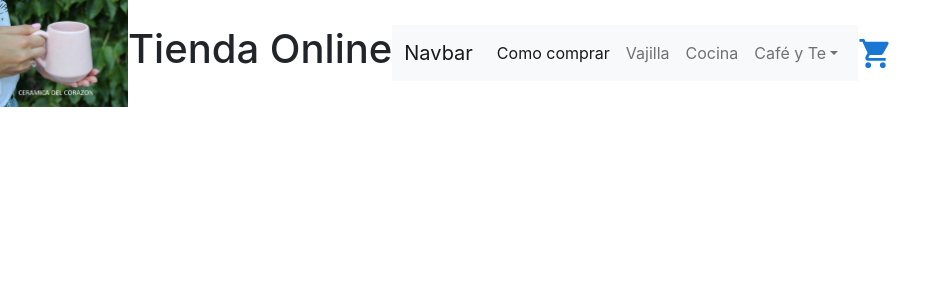
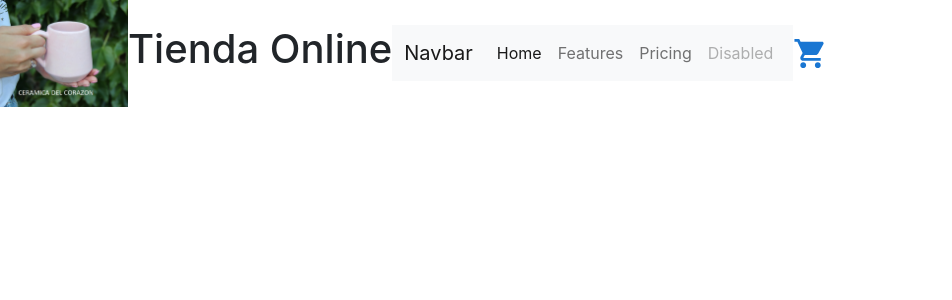
Before and after one commit to sergiopesoa/prueba, a React (Create React App) app: page / in a window 1280 px wide. Shown: the top 300 px of the page, without its empty margins (0-952 px from the left). Built offline with nearby package versions, Linux system fonts and the light colour scheme; the HTML template or start-up script is replaced by a standard one.

Commit message:
modificacion NavBar

```diff
--- a/public/index.html
+++ b/public/index.html
@@ -25,6 +25,8 @@
       Learn how to configure a non-root public URL by running `npm run build`.
     -->
     <title>React App</title>
+    <!-- CSS only -->
+
   </head>
   <body>
     <noscript>You need to enable JavaScript to run this app.</noscript>
@@ -39,5 +41,7 @@
       To begin the development, run `npm start` or `yarn start`.
       To create a production bundle, use `npm run build` or `yarn build`.
     -->
+    <!-- JavaScript Bundle with Popper -->
+
   </body>
 </html>
--- a/src/Components/NavBar/NavBar.css
+++ b/src/Components/NavBar/NavBar.css
@@ -5,3 +5,8 @@
 img{
     width: 10%;
 }
+container-fluid {
+    display: flex;
+    flex-direction: column;
+    width: 500 px;
+}
--- a/src/Components/NavBar/NavBar.js
+++ b/src/Components/NavBar/NavBar.js
@@ -1,52 +1,37 @@
 import React from "react"
-import Navbar from "react-bootstrap/Navbar";
+import Navbar from "bootstrap"
 import './NavBar.css'
 import logo from "../../assets/logo.jpg"
 import ShoppingCartIcon from '@mui/icons-material/ShoppingCart';
-const Header = () => {
+const NavBar = () => {
     return (
         <header>
             <img src={logo} alt="tienda online"/>
             <h1> Tienda Online</h1>
-
-                <nav class="navbar navbar-expand-lg bg-light">
+            <nav class="navbar navbar-expand-lg bg-light">
   <div class="container-fluid">
     <a class="navbar-brand" href="#">Navbar</a>
-    <button class="navbar-toggler" type="button" data-bs-toggle="collapse" data-bs-target="#navbarNavDropdown" aria-controls="navbarNavDropdown" aria-expanded="false" aria-label="Toggle navigation">
+    <button class="navbar-toggler" type="button" data-bs-toggle="collapse" data-bs-target="#navbarNav" aria-controls="navbarNav" aria-expanded="false" aria-label="Toggle navigation">
       <span class="navbar-toggler-icon"></span>
     </button>
-    <div class="collapse navbar-collapse" id="navbarNavDropdown">
+    <div class="collapse navbar-collapse" id="navbarNav">
       <ul class="navbar-nav">
         <li class="nav-item">
-          <a class="nav-link active" aria-current="page" href="#">Como comprar</a>
+          <a class="nav-link active" aria-current="page" href="#">Home</a>
         </li>
         <li class="nav-item">
-          <a class="nav-link" href="#">Vajilla</a>
+          <a class="nav-link" href="#">Features</a>
         </li>
         <li class="nav-item">
-          <a class="nav-link" href="#">Cocina</a>
+          <a class="nav-link" href="#">Pricing</a>
         </li>
-        <li class="nav-item dropdown">
-          <a class="nav-link dropdown-toggle" href="#" role="button" data-bs-toggle="dropdown" aria-expanded="false">
-            Café y Te
-          </a>
-          <ul class="dropdown-menu">
-            <li><a class="dropdown-item" href="#">Tazas</a></li>
-            <li><a class="dropdown-item" href="#">Cafeteras y Teteras</a></li>
-            <li><a class="dropdown-item" href="#">juegos completos</a></li>
-          </ul>
+        <li class="nav-item">
+          <a class="nav-link disabled">Disabled</a>
         </li>
       </ul>
     </div>
   </div>
-
-
 </nav>
-
-
-
-
-
 
 
 
@@ -57,6 +42,7 @@
 
 
         </header>
-    )
+    );
 }
-export default Header
+
+export default NavBar
```
Also changed, not shown: package.json (+9 -0 lines), 1 other file (tests, documents, lock files or other folders).
